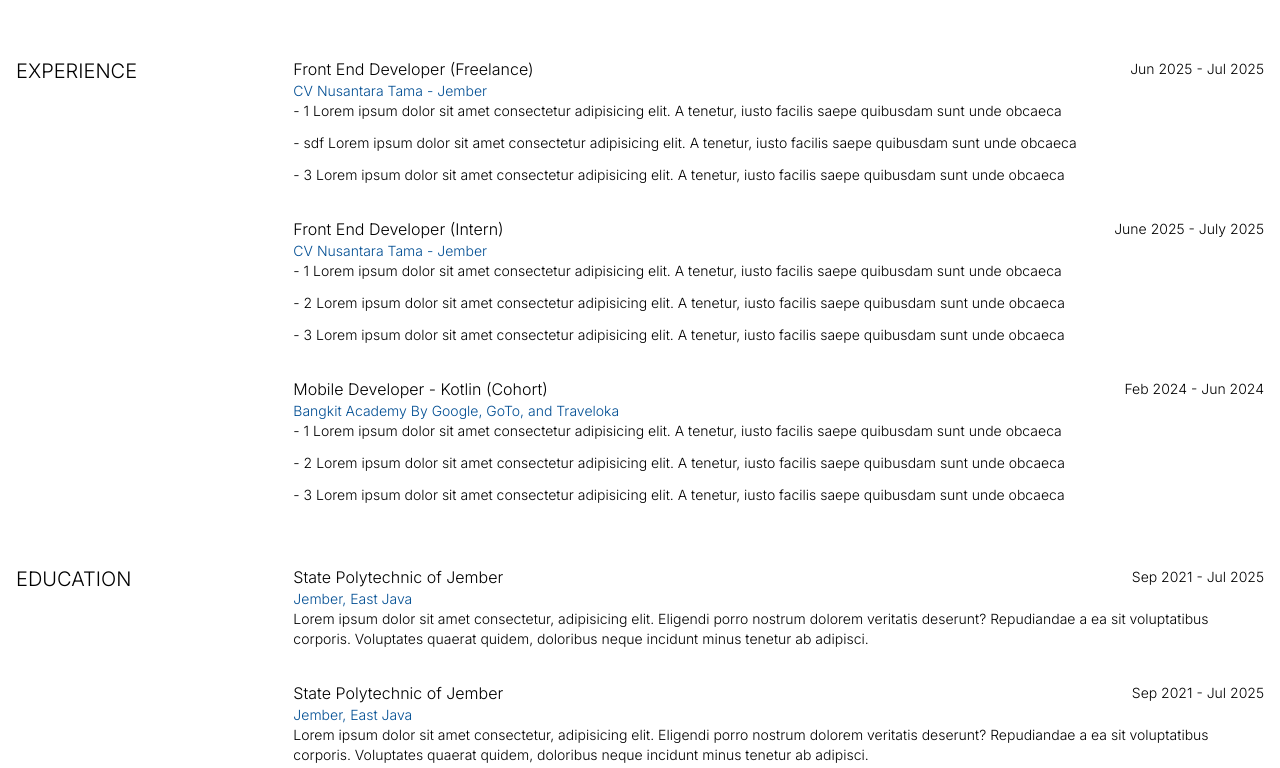
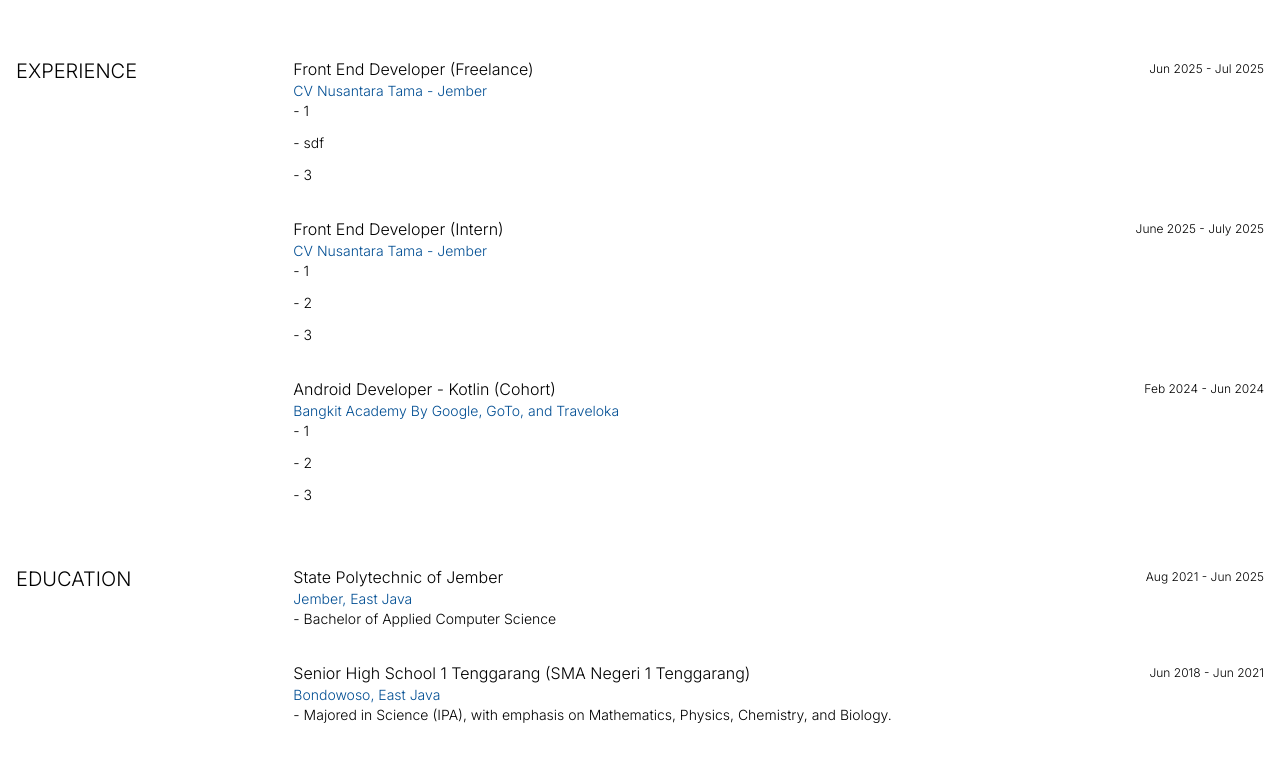
Before and after one commit to fathanmaul/fathanmaul.my.id, an Astro site: page / in a window 1280 px wide. Shown: the part 1914-2682 px from the top of the page. Built offline with nearby package versions, Linux system fonts and the light colour scheme; Astro itself is replaced by a stand-in of ours; a web font is replaced by a local one.

Commit message:
feat(educations) : adding educations data dynamically

```diff
--- a/src/components/molecules/Card/InfoCard.tsx
+++ b/src/components/molecules/Card/InfoCard.tsx
@@ -6,7 +6,7 @@ type InfoCardProps = {
 };
 
 function InfoCard({ children, className }: InfoCardProps) {
-  return <div className={`flex flex-col 2xl:gap-2 ${className}`}>{children}</div>;
+  return <div className={`flex flex-col 2xl:gap-3 ${className}`}>{children}</div>;
 }
 
 function InfoTitle({ children, className }: InfoCardProps) {
@@ -14,7 +14,7 @@ function InfoTitle({ children, className }: InfoCardProps) {
 }
 
 function InfoDate({ children, className }: InfoCardProps) {
-  return <p className={`text-sm 2xl:text-xl text-end ${className}`}>{children}</p>;
+  return <p className={`text-xs 2xl:text-xl text-end ${className}`}>{children}</p>;
 }
 
 function InfoHeading({ children, className }: InfoCardProps) {
@@ -24,6 +24,6 @@ function InfoHeading({ children, className }: InfoCardProps) {
 }
 
 function InfoDescription({children, className}: InfoCardProps) {
-  return <div className={`text-sm 2xl:text-xl ${className}`}>{children}</div>
+  return <div className={`text-sm 2xl:text-lg ${className}`}>{children}</div>
 }
 export { InfoCard, InfoTitle, InfoDate, InfoHeading, InfoDescription };
--- a/src/components/organisms/Education.tsx
+++ b/src/components/organisms/Education.tsx
@@ -1,30 +1,53 @@
-import React from 'react'
-import { InfoCard, InfoDate, InfoDescription, InfoHeading, InfoTitle } from '../molecules/Card/InfoCard'
-import Tag from '../atoms/Tag'
+import React from "react";
+import {
+  InfoCard,
+  InfoDate,
+  InfoDescription,
+  InfoHeading,
+  InfoTitle,
+} from "../molecules/Card/InfoCard";
+import Tag from "../atoms/Tag";
 
-export default function Education() {
+type EducationProps = {
+  title: string;
+  location: string;
+  start_date: string;
+  end_date: string;
+  description: string[];
+};
+
+type Props = {
+  educations: EducationProps[];
+};
+
+export default function Education({ educations }: Props) {
   return (
-    <div className="grid grid-cols-1 gap-4 lg:gap-0 lg:grid-cols-9">
+    <div className="grid grid-cols-1 gap-4 lg:grid-cols-9 lg:gap-0">
       <div className="col-span-12 lg:col-span-2">
         <h3 className="uppercase">Education</h3>
       </div>
-      <div className="flex flex-col gap-8 2xl:gap-12 col-span-12 lg:col-span-7">
-        {Array.from({ length: 2 }).map((_, idx) => (
+      <div className="col-span-12 flex flex-col gap-8 lg:col-span-7 2xl:gap-12">
+        {educations.map((education, idx) => (
           <InfoCard key={idx}>
             <InfoHeading>
-              <InfoTitle>State Polytechnic of Jember</InfoTitle>
-              <InfoDate>Sep 2021 - Jul 2025</InfoDate>
+              <InfoTitle className="max-w-[50%] 2xl:max-w-none">{education.title}</InfoTitle>
+              <InfoDate>
+                {education.start_date} - {education.end_date}
+              </InfoDate>
             </InfoHeading>
-            <Tag className="text-sm 2xl:text-base">Jember, East Java</Tag>
+            <Tag className="text-sm 2xl:text-base">{education.location}</Tag>
             <InfoDescription>
-              Lorem ipsum dolor sit amet consectetur, adipisicing elit. Eligendi
-              porro nostrum dolorem veritatis deserunt? Repudiandae a ea sit
-              voluptatibus corporis. Voluptates quaerat quidem, doloribus neque
-              incidunt minus tenetur ab adipisci.
+              <ul className="flex flex-col gap-3">
+                {education.description.map((i, idx) => (
+                  <li key={idx}>
+                    - {i}
+                  </li>
+                ))}
+              </ul>
             </InfoDescription>
           </InfoCard>
         ))}
       </div>
     </div>
-  )
+  );
 }
--- a/src/components/organisms/Experience.tsx
+++ b/src/components/organisms/Experience.tsx
@@ -30,7 +30,7 @@ export default function Experience({ experiences }: Props) {
         {experiences.map((experience, i) => (
           <InfoCard key={i}>
             <InfoHeading>
-              <InfoTitle>{experience.title}</InfoTitle>
+              <InfoTitle className="max-w-[50%] 2xl:max-w-none">{experience.title}</InfoTitle>
               <InfoDate>{experience.start_date} - {experience.end_date}</InfoDate>
             </InfoHeading>
             <Tag className="text-sm 2xl:text-base">{experience.location}</Tag>
@@ -38,7 +38,7 @@ export default function Experience({ experiences }: Props) {
               <ul className="flex flex-col gap-3">
                 {experience.job_desks.map((i, idx) => (
                   <li key={idx}>
-                    - {i} Lorem ipsum dolor sit amet consectetur adipisicing elit. A tenetur, iusto facilis saepe quibusdam sunt unde obcaeca
+                    - {i}
                   </li>
                 ))}
               </ul>
--- /dev/null
+++ b/src/data/education.json
@@ -0,0 +1,20 @@
+[
+    {
+        "title": "State Polytechnic of Jember",
+        "location": "Jember, East Java",
+        "start_date": "Aug 2021",
+        "end_date": "Jun 2025",
+        "description": [
+            "Bachelor of Applied Computer Science"
+        ]
+    },
+    {
+        "title": "Senior High School 1 Tenggarang (SMA Negeri 1 Tenggarang)",
+        "location": "Bondowoso, East Java",
+        "start_date": "Jun 2018",
+        "end_date": "Jun 2021",
+        "description": [
+            "Majored in Science (IPA), with emphasis on Mathematics, Physics, Chemistry, and Biology."
+        ]
+    }
+]
--- a/src/data/experience.json
+++ b/src/data/experience.json
@@ -18,7 +18,7 @@
         ]
     },
     {
-        "title": "Mobile Developer - Kotlin (Cohort)",
+        "title": "Android Developer - Kotlin (Cohort)",
         "location": "Bangkit Academy By Google, GoTo, and Traveloka",
         "start_date": "Feb 2024",
         "end_date": "Jun 2024",
--- a/src/pages/index.astro
+++ b/src/pages/index.astro
@@ -9,6 +9,7 @@ import Education from "../components/organisms/Education";
 import Contacts from "../components/organisms/Contacts";
 import projects from "../data/projects.json";
 import experiences from "../data/experience.json";
+import educations from "../data/education.json";
 ---
 
 <Layout>
@@ -17,7 +18,7 @@ import experiences from "../data/experience.json";
     <Hero />
     <ProjectList projects={projects} />
     <Experience experiences={experiences}/>
-    <Education />
+    <Education educations={educations}/>
     <Contacts />
   </div>
 </Layout>
```
